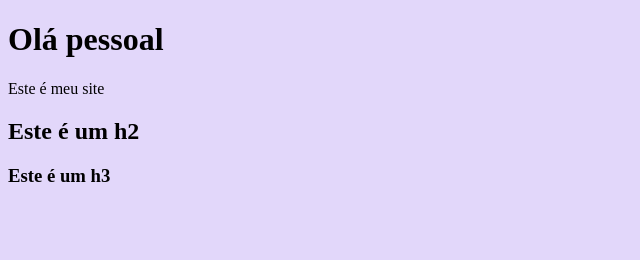
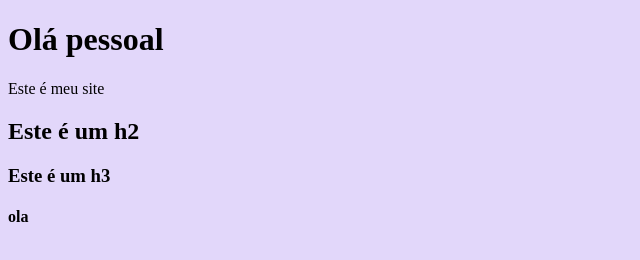
Before and after one commit to igorymurakami/Site, a plain HTML site: page index.html in a window 1280 px wide. Shown: the full height of the page, 0-640 px from the left. Drawn offline with Linux system fonts and the light colour scheme.

Commit message:
coloquei o h4

```diff
--- a/index.html
+++ b/index.html
@@ -15,5 +15,6 @@
     <p>Este é meu site</p>
     <h2>Este é um h2</h2>
     <h3>Este é um h3</h3>
+    <h4>ola</h4>
 </body>
 </html>
```
